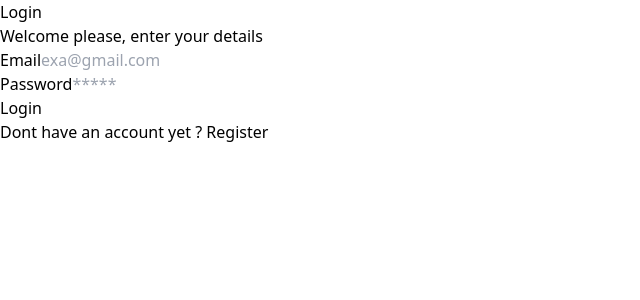
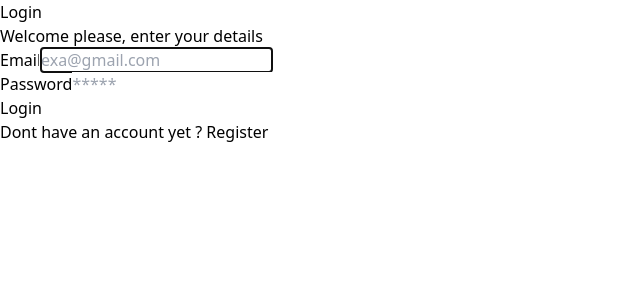
Before and after one commit to salak96/Installasi-React, a React (Vite) app: page /login in a window 1280 px wide. Shown: the top 300 px of the page, without its empty margins (0-640 px from the left). Built offline with nearby package versions, Linux system fonts and the light colour scheme.

Commit message:
useRef useEffect to login

```diff
--- a/src/components/Elements/Input/Input.jsx
+++ b/src/components/Elements/Input/Input.jsx
@@ -1,6 +1,9 @@
-const input = (props) => {
+/* eslint-disable react/prop-types */
+import { forwardRef } from "react";
+
+// eslint-disable-next-line react/display-name
+const input = forwardRef((props, ref) => {
         const { type, placeholder, name } = props;
-
         return (
             <input
                 type={type}
@@ -9,7 +12,8 @@
                 placeholder={placeholder}
                 name={name}
                 id={name}
+                ref={ref}
             />
         );
-};
+    });
 export default input;
--- a/src/components/Elements/Input/index.jsx
+++ b/src/components/Elements/Input/index.jsx
@@ -1,14 +1,16 @@
+/* eslint-disable react/prop-types */
 /* eslint-disable no-undef */
 import Label from './Label';
 import Input from './Input';
-const inputForm = (props) => {
+import { forwardRef } from 'react';
+// eslint-disable-next-line react/display-name
+const inputForm = forwardRef((props, ref) => {
         const { label, name, type, placeholder } = props;
         return (
             <div className='mb-6 text-bold font-serif'>
                 <Label htmlFor={name}>{label}</Label>
-            <Input name={name} type={type} placeholder={placeholder} />
+                <Input name={name} type={type} placeholder={placeholder} ref={ref} />
             </div>
         );
-};
-
+    })
 export default inputForm;
--- a/src/components/Fragments/FormLogin.jsx
+++ b/src/components/Fragments/FormLogin.jsx
@@ -1,3 +1,4 @@
+import { useEffect, useRef } from 'react';
 import Button from '../Elements/Button/Button';
 import Inputform from '../Elements/Input/index';
 const FormLogin = () => {
@@ -7,10 +8,16 @@
         localStorage.setItem('password', event.target.password.value);
         window.location.href = '/product';
     };
+    const emailRef = useRef(null);
+    useEffect(() => {
+        emailRef.current.focus();
+    },[]);
     return (
         <form onSubmit={handleLogin}>
-            <Inputform label='Email' type='email' placeholder='exa@gmail.com' name='email' />
-            <Inputform label='Password' type='password' placeholder='*****' name='password' />
+            <Inputform label='Email' type='email' placeholder='exa@gmail.com' name='email'
+            ref={emailRef}
+            />
+            <Inputform label='Password' type='password' placeholder='*****' name='password'/>
             <Button classname='bg-blue-600 w-full' type='submit'>
                 {' '}
                 Login
```
Also changed, not shown: src/pages/product.jsx (+8 -14 lines). Lines whose indentation alone changed are shown as unchanged.
